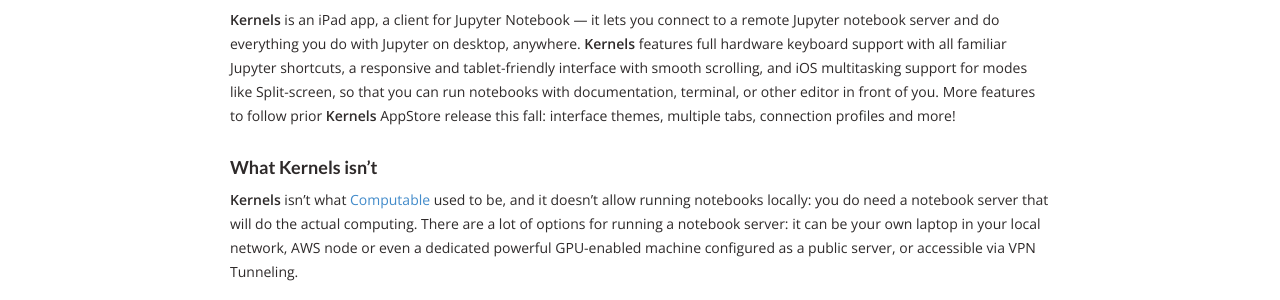
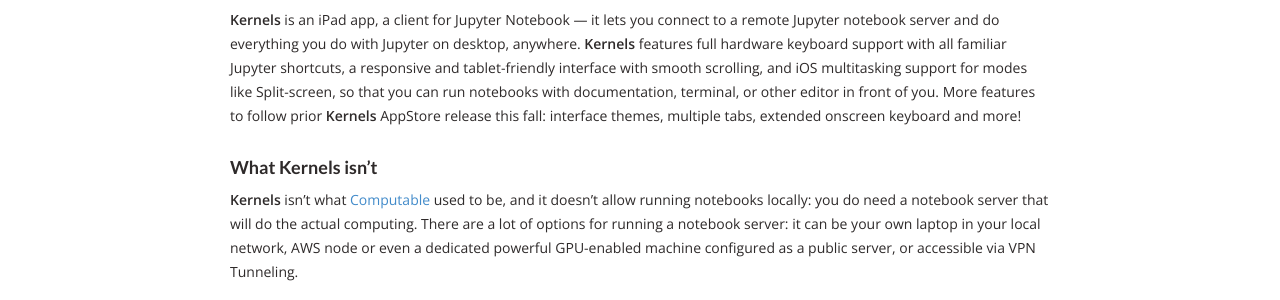
Before and after one commit to test-juno-sh/juno-website-test, a Jekyll site: the page built from _posts/2017-08-27-call-for-beta.markdown, in a window 1280 px wide and 952 px high. Shown: the part 314-614 px from the top of the window. Built offline with Jekyll 4.4.1, drawn with Linux system fonts in a browser that asks for light colours; nearby versions of some CDN libraries.

Commit message:
Amend post wording.

```diff
--- a/_posts/2017-08-27-call-for-beta.markdown
+++ b/_posts/2017-08-27-call-for-beta.markdown
@@ -11,7 +11,7 @@
 Today we are thrilled and excited to announce **Kernels**, a Jupyter Notebook client for iPad!
 
 #### What is Kernels
-**Kernels** is an iPad app, a client for Jupyter Notebook — it lets you connect to a remote Jupyter notebook server and do everything you do with Jupyter on desktop, anywhere. **Kernels** features full hardware keyboard support with all familiar Jupyter shortcuts, a responsive and tablet-friendly interface with smooth scrolling, and iOS multitasking support for modes like Split-screen, so that you can run notebooks with documentation, terminal, or other editor in front of you. More features to follow prior **Kernels** AppStore release this fall: interface themes, multiple tabs, connection profiles and more!
+**Kernels** is an iPad app, a client for Jupyter Notebook — it lets you connect to a remote Jupyter notebook server and do everything you do with Jupyter on desktop, anywhere. **Kernels** features full hardware keyboard support with all familiar Jupyter shortcuts, a responsive and tablet-friendly interface with smooth scrolling, and iOS multitasking support for modes like Split-screen, so that you can run notebooks with documentation, terminal, or other editor in front of you. More features to follow prior **Kernels** AppStore release this fall: interface themes, multiple tabs, extended onscreen keyboard and more!
 
 #### What Kernels isn't
 **Kernels** isn't what [Computable](http://computableapp.com){:target="_blank"} used to be, and it doesn't allow running notebooks locally: you do need a notebook server that will do the actual computing. There are a lot of options for running a notebook server: it can be your own laptop in your local network, AWS node or even a dedicated powerful GPU-enabled machine configured as a public server, or accessible via VPN Tunneling.
```
